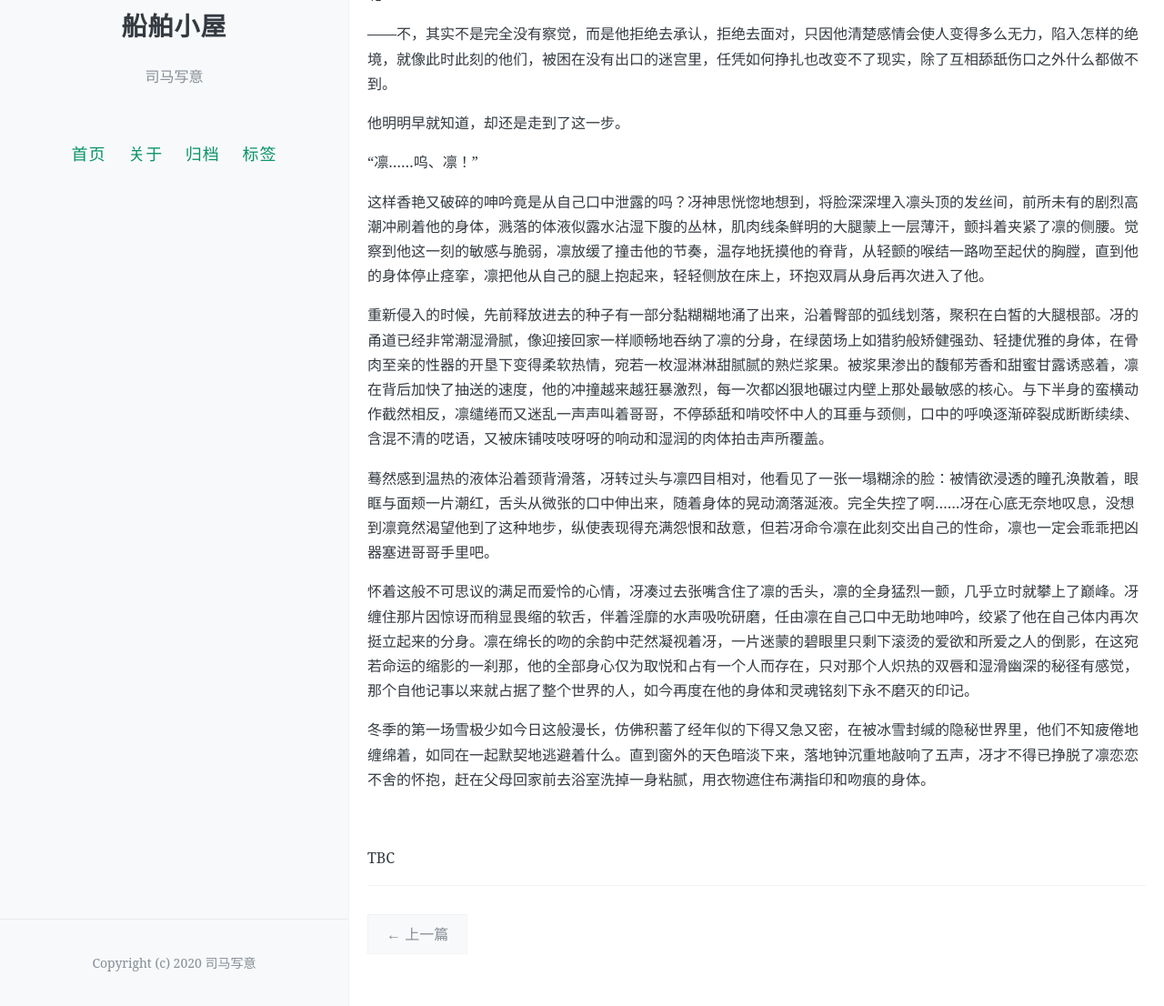
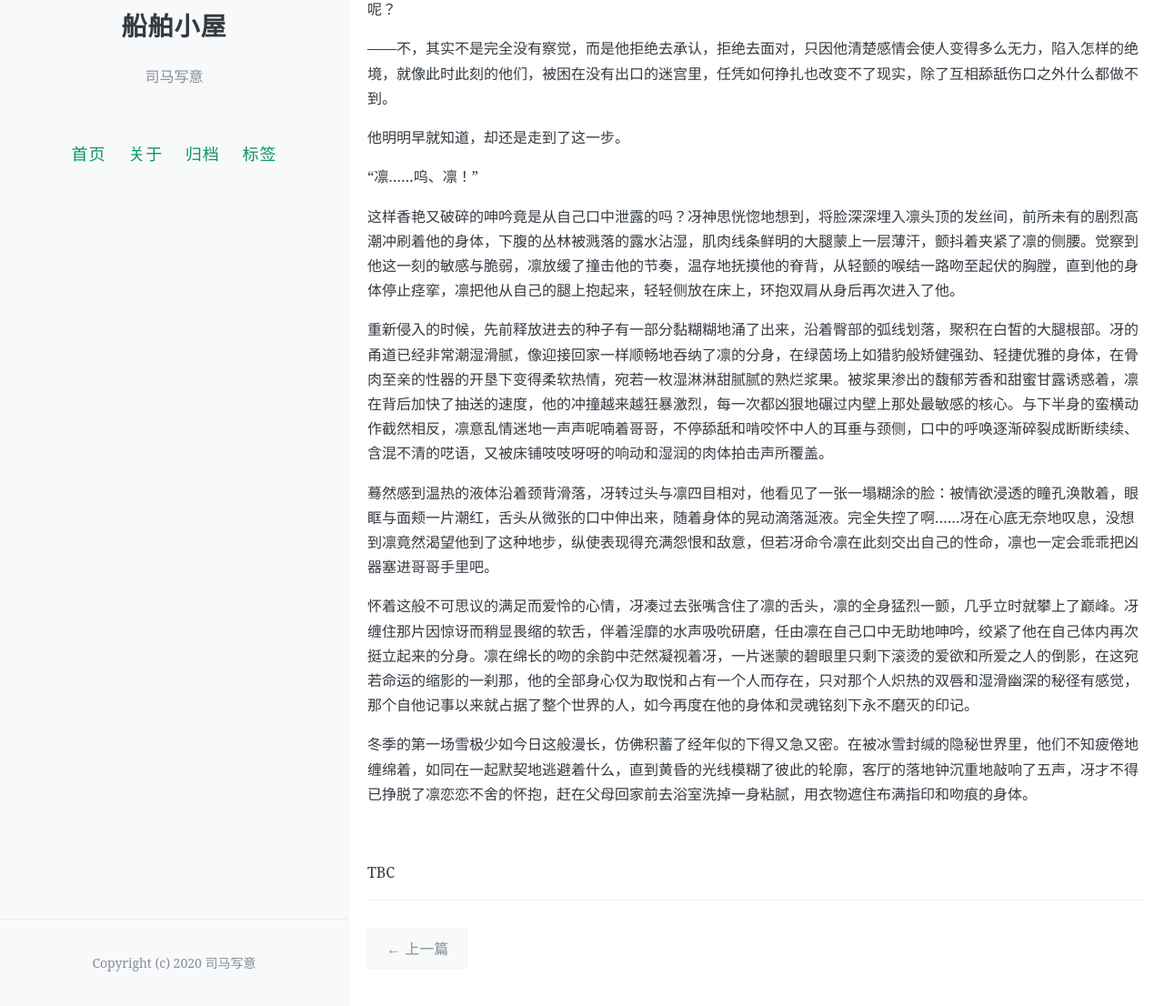
Before and after one commit to ligeiali13/blog, a Jekyll site: the page built from _posts/2021-12-11-river-of-gold.md, in a window 1280 px wide and 1400 px high, scrolled down 12283 px, cut to the strip 294-1400 px from the top of the window. Shown: the whole strip at 91% size. Built offline with Jekyll 4.4.1, drawn with Linux system fonts in a browser that asks for light colours; comment, search, counter and statistics services are not loaded; some of the changed text lies outside the part shown.

Commit message:
Update 2021-12-11-river-of-gold.md

```diff
--- a/_posts/2021-12-11-river-of-gold.md
+++ b/_posts/2021-12-11-river-of-gold.md
@@ -342,7 +342,9 @@
 
 够了……别再说了……
 
-这些话冴早就听够了，来自他身体里的另一个声音，在空荡荡的心间一遍又一遍回响，被他以各种各样的理由镇压下去，又一次次在他最没有防备的时候卷土重来。他本以为自己已经渐渐习惯，可当这些话从凛的口中声嘶力竭地喊出来，仍似一把钝刀子反复切割着他的心脏。
+这些话冴早就听够了，来自他身体里的另一个声音，在空荡荡的心间一遍又一遍回响，被他以各种各样的理由镇压下去，又一次次在他最没有防备的时候卷土重来。
+
+他本以为自己已经渐渐习惯，可当这些话从凛的口中声嘶力竭地喊出来，仍似一把钝刀子反复切割着他的心脏。
 
 “这里只剩下一个报废的残次品，和他心中一文不值的丑陋感情，真可悲啊，你准备什么时候扔掉它，找个新的工具来代替？世界上厉害的前锋那么多，你肯定有数不清的选择吧，等你找到更方便的练习对象，就会把我这个废品忘得一干二净了！”
 
@@ -394,15 +396,15 @@
 
 “凛……呜、凛！”
 
-这样香艳又破碎的呻吟竟是从自己口中泄露的吗？冴神思恍惚地想到，将脸深深埋入凛头顶的发丝间，前所未有的剧烈高潮冲刷着他的身体，溅落的体液似露水沾湿下腹的丛林，肌肉线条鲜明的大腿蒙上一层薄汗，颤抖着夹紧了凛的侧腰。觉察到他这一刻的敏感与脆弱，凛放缓了撞击他的节奏，温存地抚摸他的脊背，从轻颤的喉结一路吻至起伏的胸膛，直到他的身体停止痉挛，凛把他从自己的腿上抱起来，轻轻侧放在床上，环抱双肩从身后再次进入了他。
+这样香艳又破碎的呻吟竟是从自己口中泄露的吗？冴神思恍惚地想到，将脸深深埋入凛头顶的发丝间，前所未有的剧烈高潮冲刷着他的身体，下腹的丛林被溅落的露水沾湿，肌肉线条鲜明的大腿蒙上一层薄汗，颤抖着夹紧了凛的侧腰。觉察到他这一刻的敏感与脆弱，凛放缓了撞击他的节奏，温存地抚摸他的脊背，从轻颤的喉结一路吻至起伏的胸膛，直到他的身体停止痉挛，凛把他从自己的腿上抱起来，轻轻侧放在床上，环抱双肩从身后再次进入了他。
 
-重新侵入的时候，先前释放进去的种子有一部分黏糊糊地涌了出来，沿着臀部的弧线划落，聚积在白皙的大腿根部。冴的甬道已经非常潮湿滑腻，像迎接回家一样顺畅地吞纳了凛的分身，在绿茵场上如猎豹般矫健强劲、轻捷优雅的身体，在骨肉至亲的性器的开垦下变得柔软热情，宛若一枚湿淋淋甜腻腻的熟烂浆果。被浆果渗出的馥郁芳香和甜蜜甘露诱惑着，凛在背后加快了抽送的速度，他的冲撞越来越狂暴激烈，每一次都凶狠地碾过内壁上那处最敏感的核心。与下半身的蛮横动作截然相反，凛缱绻而又迷乱一声声叫着哥哥，不停舔舐和啃咬怀中人的耳垂与颈侧，口中的呼唤逐渐碎裂成断断续续、含混不清的呓语，又被床铺吱吱呀呀的响动和湿润的肉体拍击声所覆盖。
+重新侵入的时候，先前释放进去的种子有一部分黏糊糊地涌了出来，沿着臀部的弧线划落，聚积在白皙的大腿根部。冴的甬道已经非常潮湿滑腻，像迎接回家一样顺畅地吞纳了凛的分身，在绿茵场上如猎豹般矫健强劲、轻捷优雅的身体，在骨肉至亲的性器的开垦下变得柔软热情，宛若一枚湿淋淋甜腻腻的熟烂浆果。被浆果渗出的馥郁芳香和甜蜜甘露诱惑着，凛在背后加快了抽送的速度，他的冲撞越来越狂暴激烈，每一次都凶狠地碾过内壁上那处最敏感的核心。与下半身的蛮横动作截然相反，凛意乱情迷地一声声呢喃着哥哥，不停舔舐和啃咬怀中人的耳垂与颈侧，口中的呼唤逐渐碎裂成断断续续、含混不清的呓语，又被床铺吱吱呀呀的响动和湿润的肉体拍击声所覆盖。
 
 蓦然感到温热的液体沿着颈背滑落，冴转过头与凛四目相对，他看见了一张一塌糊涂的脸：被情欲浸透的瞳孔涣散着，眼眶与面颊一片潮红，舌头从微张的口中伸出来，随着身体的晃动滴落涎液。完全失控了啊……冴在心底无奈地叹息，没想到凛竟然渴望他到了这种地步，纵使表现得充满怨恨和敌意，但若冴命令凛在此刻交出自己的性命，凛也一定会乖乖把凶器塞进哥哥手里吧。
 
 怀着这般不可思议的满足而爱怜的心情，冴凑过去张嘴含住了凛的舌头，凛的全身猛烈一颤，几乎立时就攀上了巅峰。冴缠住那片因惊讶而稍显畏缩的软舌，伴着淫靡的水声吸吮研磨，任由凛在自己口中无助地呻吟，绞紧了他在自己体内再次挺立起来的分身。凛在绵长的吻的余韵中茫然凝视着冴，一片迷蒙的碧眼里只剩下滚烫的爱欲和所爱之人的倒影，在这宛若命运的缩影的一刹那，他的全部身心仅为取悦和占有一个人而存在，只对那个人炽热的双唇和湿滑幽深的秘径有感觉，那个自他记事以来就占据了整个世界的人，如今再度在他的身体和灵魂铭刻下永不磨灭的印记。
 
-冬季的第一场雪极少如今日这般漫长，仿佛积蓄了经年似的下得又急又密，在被冰雪封缄的隐秘世界里，他们不知疲倦地缠绵着，如同在一起默契地逃避着什么。直到窗外的天色暗淡下来，落地钟沉重地敲响了五声，冴才不得已挣脱了凛恋恋不舍的怀抱，赶在父母回家前去浴室洗掉一身粘腻，用衣物遮住布满指印和吻痕的身体。
+冬季的第一场雪极少如今日这般漫长，仿佛积蓄了经年似的下得又急又密。在被冰雪封缄的隐秘世界里，他们不知疲倦地缠绵着，如同在一起默契地逃避着什么，直到黄昏的光线模糊了彼此的轮廓，客厅的落地钟沉重地敲响了五声，冴才不得已挣脱了凛恋恋不舍的怀抱，赶在父母回家前去浴室洗掉一身粘腻，用衣物遮住布满指印和吻痕的身体。
 
 <br />
 
```
